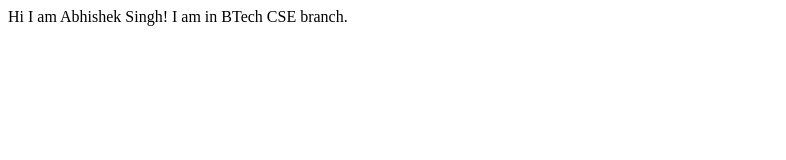
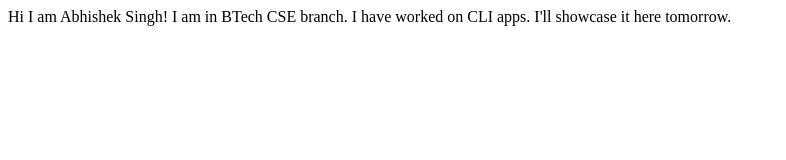
Before and after one commit to abhishekajs/abhishek-portfolio-student, a plain HTML site: page index.html in a window 1280 px wide. Shown: the whole page, without its empty margins (0-786 px from the left). Drawn offline with Linux system fonts and the light colour scheme.

Commit message:
update details of project

```diff
--- a/index.html
+++ b/index.html
@@ -8,5 +8,7 @@
 <body>
     Hi I am Abhishek Singh!
     I am in BTech CSE branch.
+
+    I have worked on CLI apps. I'll showcase it here tomorrow.
 </body>
 </html>
```
